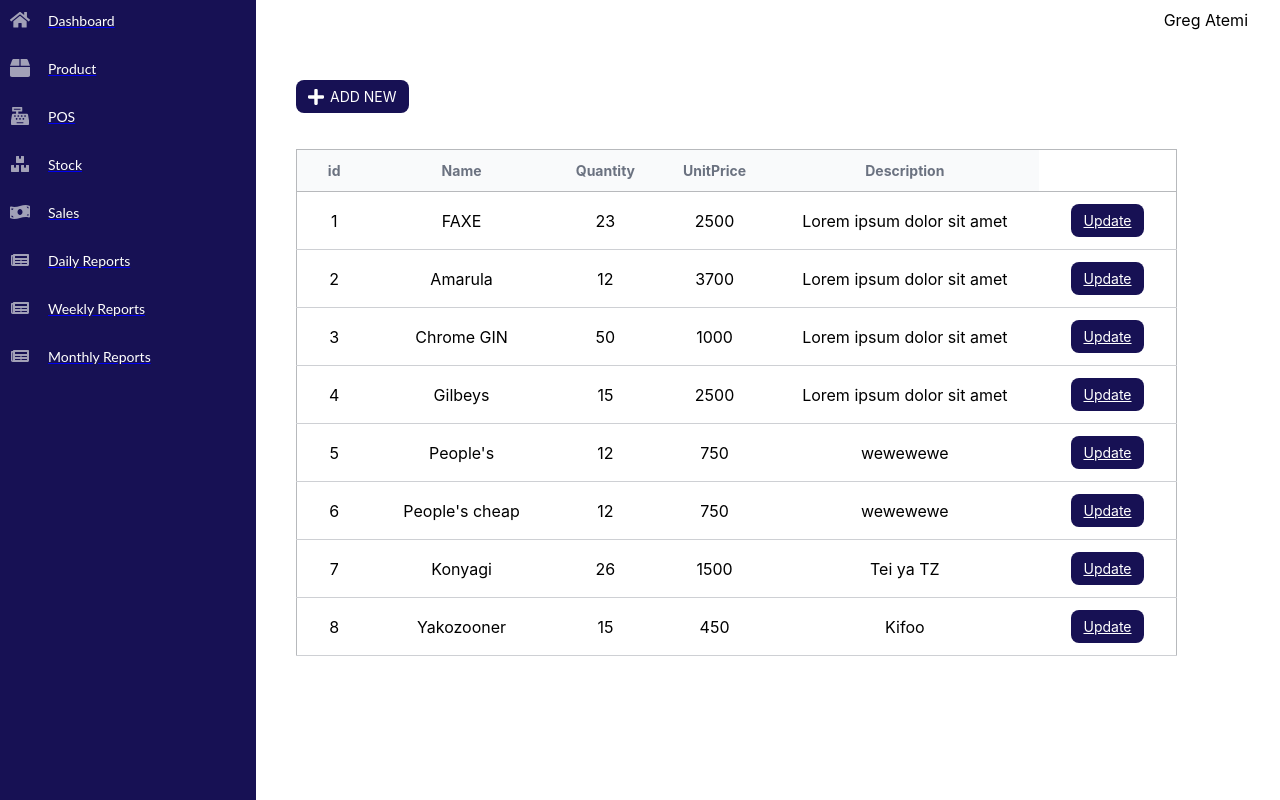
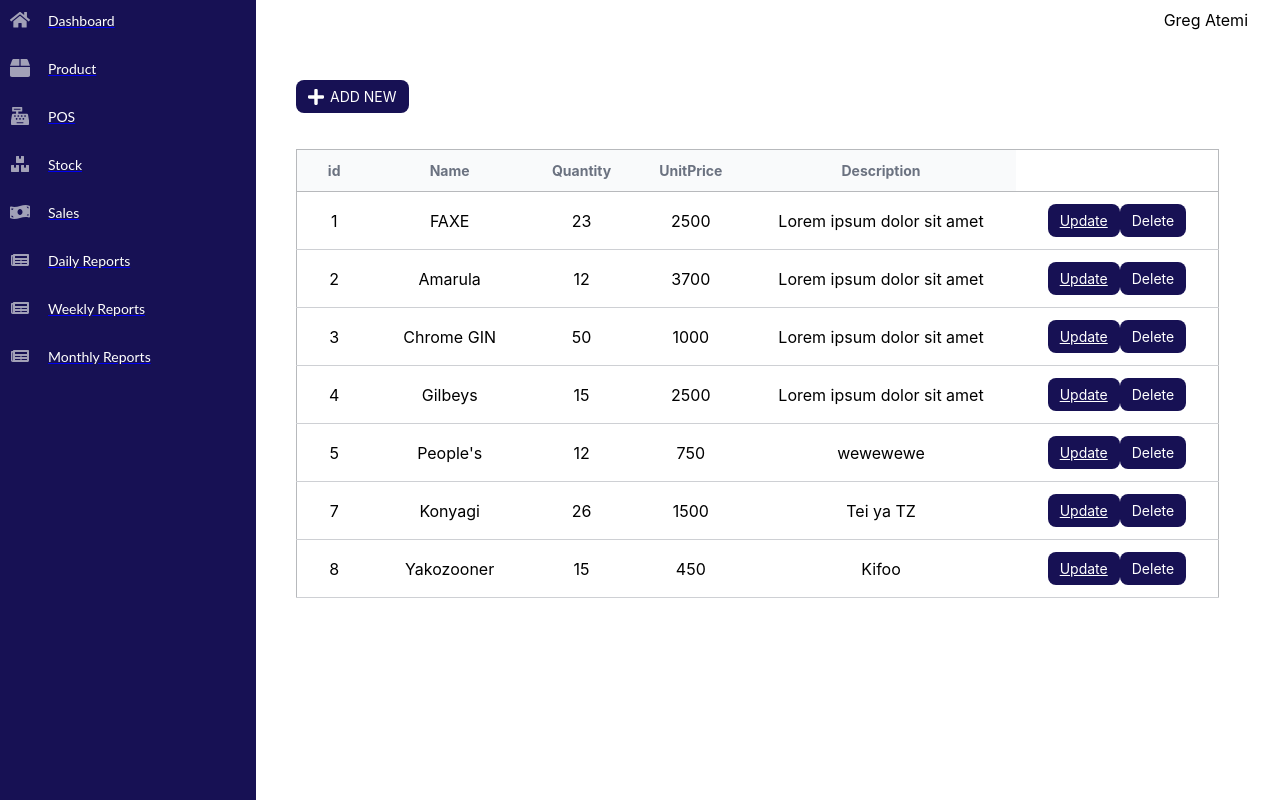
Before and after one commit to greg-atemi/jaythree-frontend, a React (Create React App) app: page /products in a window 1280 px wide. Built offline with nearby package versions, Linux system fonts and the light colour scheme; data requests are answered from the project's data file.

Commit message:
Adding deleteProduct functionality

```diff
--- a/db.json
+++ b/db.json
@@ -36,13 +36,6 @@
       "Description": "wewewewe"
     },
     {
-      "id": 6,
-      "Name": "People's cheap",
-      "Quantity": "12",
-      "UnitPrice": "750",
-      "Description": "wewewewe"
-    },
-    {
       "id": 7,
       "Name": "Konyagi",
       "Quantity": "26",
--- a/src/main-page/products.js
+++ b/src/main-page/products.js
@@ -5,7 +5,7 @@
 import CreateProduct from "./createProduct";
 import axios from "axios";
 import CustomModal from "./createProduct";
-import {Link} from "react-router-dom";
+import {Link, useNavigate} from "react-router-dom";
 
 function PlusButton() {
     const [showcreate, setShowCreate] = useState(false);
@@ -24,6 +24,7 @@
 function ProductsTable() {
     const [ columns, setColumns ] = useState([]);
     const [ records, setRecords ] = useState([]);
+    const navigate = useNavigate();
 
     useEffect(()=> {
         axios.get('http://localhost:3030/products').then(res => {
@@ -52,7 +53,7 @@
                             <td>{d.Description}</td>
                             <td style={{display: "flex"}}>
                                 <Link to={`/product/update/${d.id}`} className="btn-primary"> Update </Link>
-                                {/*<button onClick={() => setShowEdit(true)} className="btn-primary">Edit</button>*/}
+                                <button onClick={e => handleDelete(d.id)} className="btn-primary">Delete</button>
                             </td>
                         </tr>
                     ))
@@ -60,6 +61,17 @@
             </tbody>
         </table>
     )
+
+    function handleDelete(id){
+        const conf = window.confirm("Do you want to delete?");
+        if(conf){
+            axios.delete('http://localhost:3030/products/'+id)
+                .then(res=>{
+                    alert('record has been deleted');
+                    navigate('/products')
+                }).catch(err => console.log(err))
+        }
+    }
 }
 
 export default function Products() {
```
